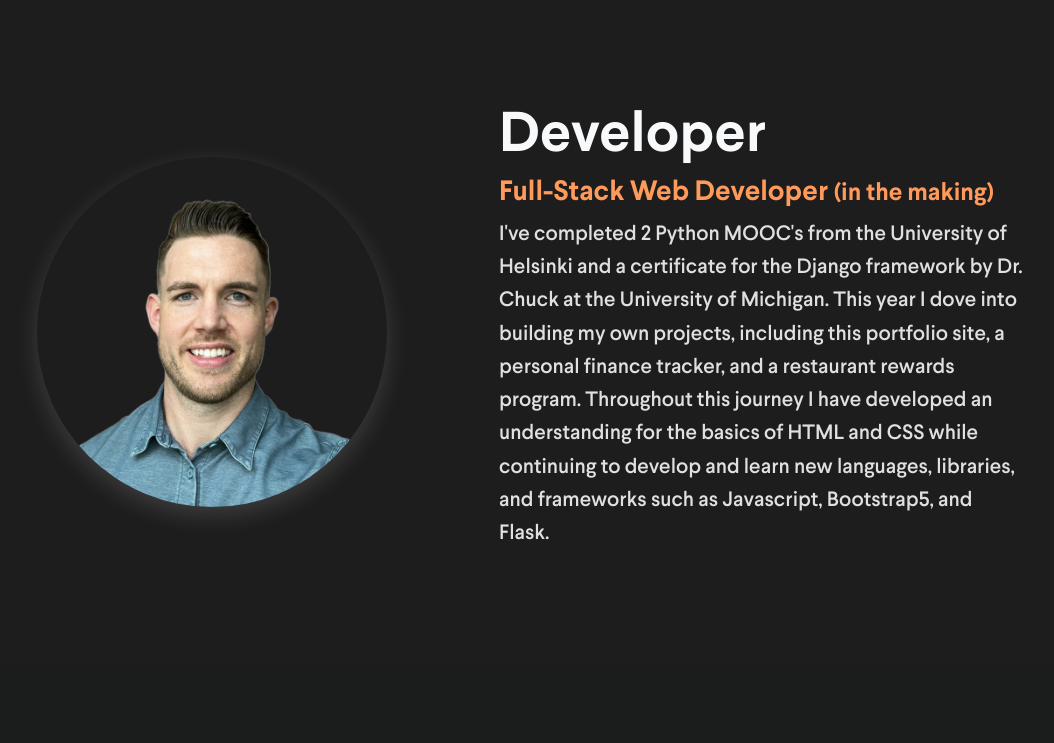
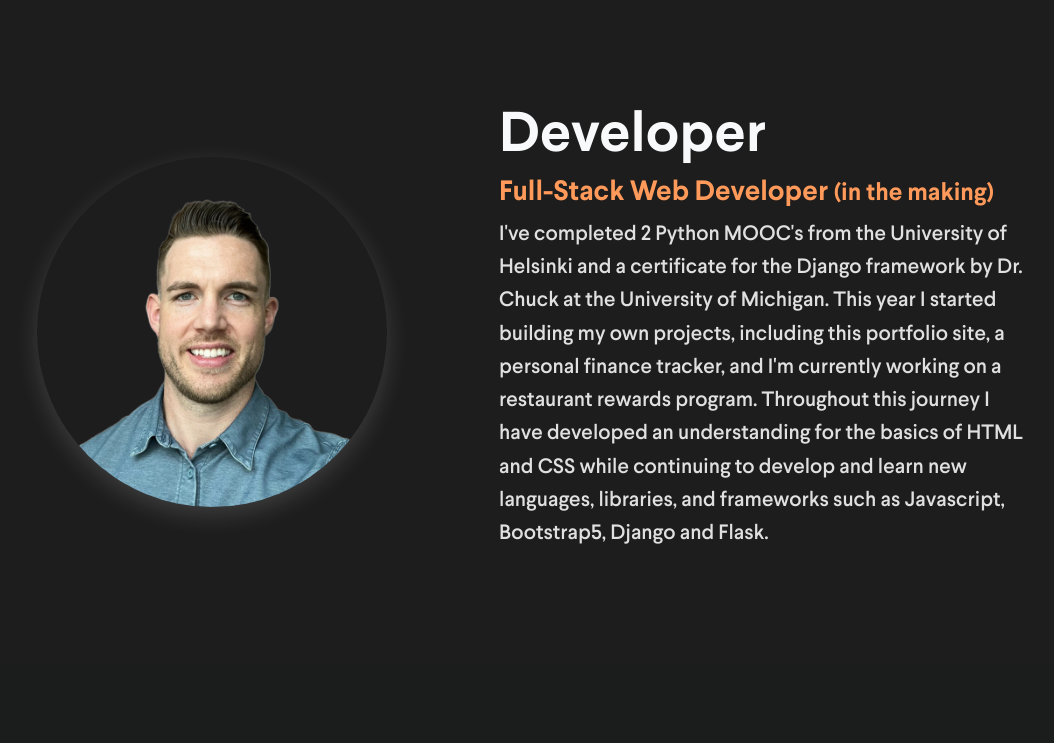
Before and after one commit to PyLou317/flask-portfolio-site, a Flask app: page / in a window 1280 px wide. Shown: the part 1518-2261 px from the top of the page, without its empty margins (130-1184 px from the left). Run offline with Flask 3, Linux system fonts and the light colour scheme; some libraries are stand-ins or nearby versions.

Commit message:
Update developer about me section

```diff
--- a/templates/components/about.html
+++ b/templates/components/about.html
@@ -15,7 +15,7 @@
                 <h1 class="display-4 fw-bold text-light">Developer</h1>
                 <h3 class="fw-semibold">Full-Stack Web Developer <small>(in the making)</small></h3>
                 <p>
-                    I've completed 2 Python MOOC's from the University of Helsinki and a certificate for the Django framework by Dr. Chuck at the University of Michigan. This year I dove into building my own projects, including this portfolio site, a personal finance tracker, and a restaurant rewards program. Throughout this journey I have developed an understanding for the basics of HTML and CSS while continuing to develop and learn new languages, libraries, and frameworks such as Javascript, Bootstrap5, and Flask.
+                    I've completed 2 Python MOOC's from the University of Helsinki and a certificate for the Django framework by Dr. Chuck at the University of Michigan. This year I started building my own projects, including this portfolio site, a personal finance tracker, and I'm currently working on a restaurant rewards program. Throughout this journey I have developed an understanding for the basics of HTML and CSS while continuing to develop and learn new languages, libraries, and frameworks such as Javascript, Bootstrap5, Django and Flask.
                 </p>
             </div>
         </div>
```
